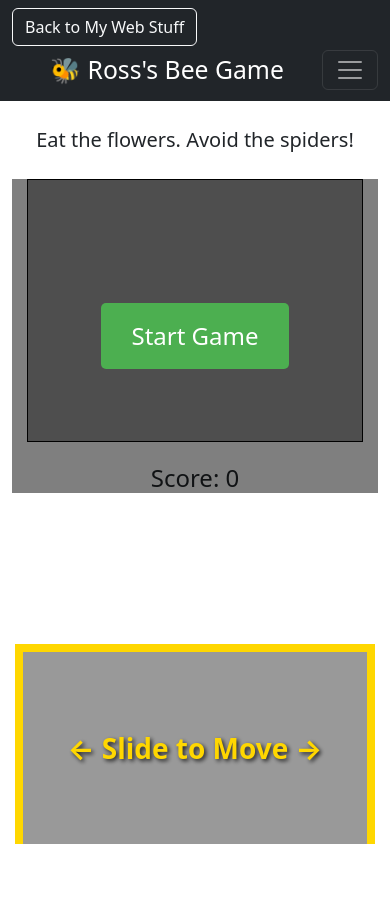
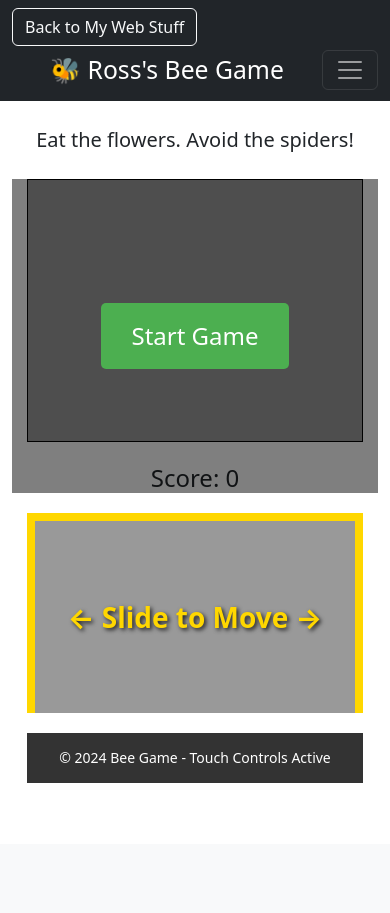
Before and after one commit to Rosssaab/BeeGameWeb, a Flask app: page / in a window 390 px wide. After the commit the page ends 783 px from the top, so only its background shows below. Run offline with Flask 3, Linux system fonts and the light colour scheme.

Commit message:
Fixed mobile touch controls positioning and added footer

```diff
--- a/static/css/style.css
+++ b/static/css/style.css
@@ -62,10 +62,8 @@
 }
 
 #touch-controls {
-    position: fixed;
+    position: sticky;
     bottom: 0;
-    left: 50%;
-    transform: translateX(-50%);
     width: 100%;
     max-width: 1024px;
     height: 200px;
@@ -75,6 +73,7 @@
     border-right: 8px solid #ffd700;
     z-index: 1000;
     display: none;
+    margin: 20px auto 0 auto;
 }
 
 .touch-area {
@@ -94,14 +93,33 @@
     pointer-events: none;
 }
 
+.touch-footer {
+    height: 50px;
+    width: 100%;
+    max-width: 1024px;
+    background: #333;
+    margin: 20px auto 0 auto;
+    color: white;
+    display: flex;
+    align-items: center;
+    justify-content: center;
+    font-size: 14px;
+}
+
 /* Make game container responsive */
 @media (max-width: 768px) {
     #game-container {
         width: 100%;
         max-width: 1024px;
         margin: 0 auto;
-        margin-bottom: 220px;
         padding: 0 15px;
+    }
+
+    #touch-controls {
+        display: block !important;
+        width: calc(100% - 30px);
+        margin-left: 15px;
+        margin-right: 15px;
     }
 
     #gameCanvas {
@@ -109,12 +127,9 @@
         height: auto;
     }
 
-    #touch-controls {
-        display: block !important;
+    .touch-footer {
         width: calc(100% - 30px);
-    }
-
-    body {
-        padding-bottom: 200px;
+        margin-left: 15px;
+        margin-right: 15px;
     }
 }
--- a/templates/index.html
+++ b/templates/index.html
@@ -45,6 +45,9 @@
                 <span class="touch-hint">← Slide to Move →</span>
             </div>
         </div>
+        <div class="touch-footer">
+            © 2024 Bee Game - Touch Controls Active
+        </div>
     </div>
 
     <!-- Add Bootstrap JS and its dependencies -->
```
